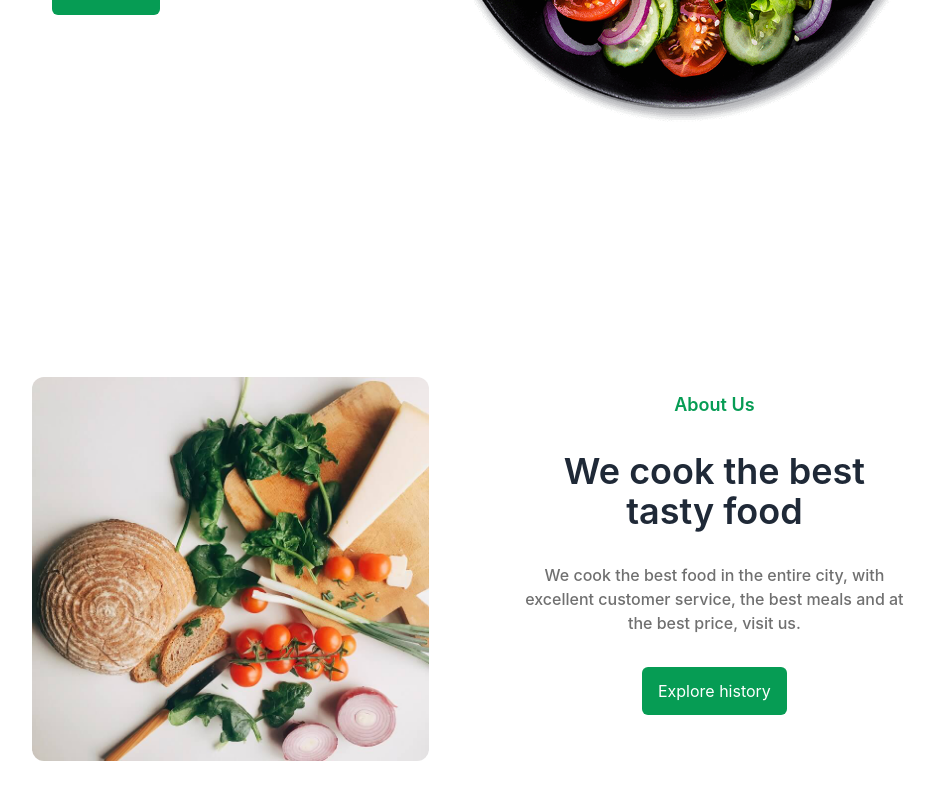
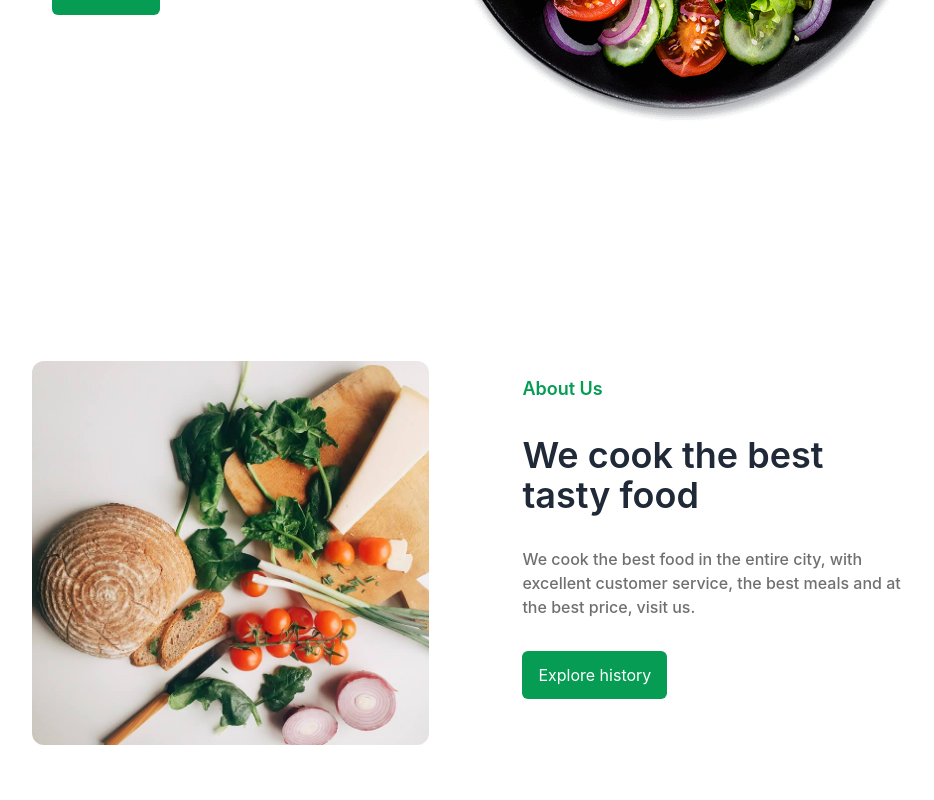
Before and after one commit to EdTosoy/Tasty-Next-Project, a Next.js app: page / in a window 1280 px wide. Shown: the part 520-1320 px from the top of the page, without its empty margins (152-1086 px from the left). Built offline with nearby package versions, Linux system fonts and the light colour scheme.

Commit message:
update Responsive design

```diff
--- a/components/About.tsx
+++ b/components/About.tsx
@@ -1,13 +1,11 @@
 import Image from "next/image";
 export default function About() {
   return (
-    <div className="grid-container pt-40 pb-8">
+    <div className="grid-container pt-36 pb-8" id="about">
       <main className="flex flex-col md:flex-row-reverse m-4 col-start-2 col-end-3">
-        <div className=" md:mr-auto  md:text-left  md:w-1/2 flex items-center ml-4 md:max-w-sm">
-          <div className="text-center">
-            <h2 className="text-green text-lg font-semibold mb-8 ">
-              About Us
-            </h2>
+        <div className="md:mr-auto   md:w-1/2 flex items-center ml-4 md:max-w-sm">
+          <div className="text-center  md:text-left">
+            <h2 className="text-green text-lg font-semibold mb-8 ">About Us</h2>
             <h1 className="font-bold text-gray-800 text-2xl md:text-4xl md:font-semibold mb-8 ">
               We cook the best tasty food
             </h1>
@@ -20,13 +18,8 @@ export default function About() {
             </button>
           </div>
         </div>
-        <div className="md:mr-auto mx-10 grid place-content-center w-5/6 md:w-2/5 h-96 relative"
-        >
-          <Image
-            src="/images/about.jpg"
-            className="rounded-xl"
-            layout="fill"
-          />
+        <div className="md:mr-auto mx-10 grid place-content-center w-5/6 md:w-2/5 h-96 relative">
+          <Image src="/images/about.jpg" className="rounded-xl" layout="fill" />
         </div>
       </main>
     </div>
```
